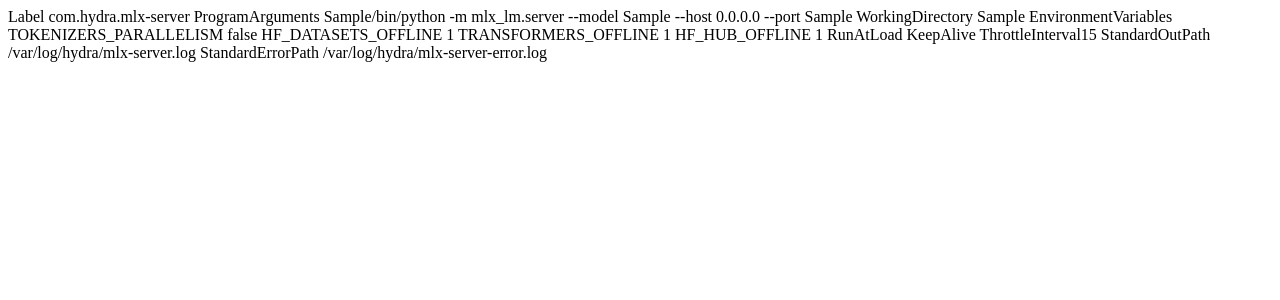
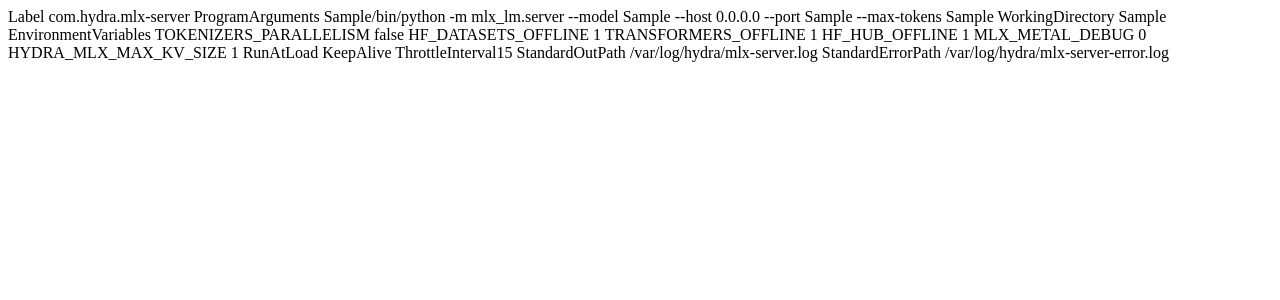
Before and after one commit to hellodk/vllm, a Python web app: template ansible/roles/llm-mlx/templates/com.hydra.mlx-server.plist.j2 in a window 1280 px wide. Shown: the top 300 px of the page. Run offline with Jinja, Linux system fonts and the light colour scheme; the template is opened without the code that fills it: most values are stand-ins (such as "Sample title", 1, 10 or a date in 2020).

Commit message:
feat(llm-mlx): add memory/context guardrails to reduce Metal OOM SIGABRT
Co-authored-by: Cursor <cursoragent@cursor.com>

```diff
--- a/ansible/roles/llm-mlx/templates/com.hydra.mlx-server.plist.j2
+++ b/ansible/roles/llm-mlx/templates/com.hydra.mlx-server.plist.j2
@@ -22,6 +22,8 @@
     <string>0.0.0.0</string>
     <string>--port</string>
     <string>{{ mlx_port }}</string>
+    <string>--max-tokens</string>
+    <string>{{ mlx_max_tokens }}</string>
   </array>
 
   <key>WorkingDirectory</key>
@@ -37,6 +39,10 @@
     <string>1</string>
     <key>HF_HUB_OFFLINE</key>
     <string>1</string>
+    <key>MLX_METAL_DEBUG</key>
+    <string>0</string>
+    <key>HYDRA_MLX_MAX_KV_SIZE</key>
+    <string>{{ mlx_max_kv_size }}</string>
   </dict>
 
   <key>RunAtLoad</key><true/>
--- a/ansible/roles/llm-mlx/vars/main.yml
+++ b/ansible/roles/llm-mlx/vars/main.yml
@@ -32,3 +32,8 @@ mlx_vllm_packages:
 mlx_telemetry_packages:
   - "llm-telemetry>=0.1.0"
   - "prometheus-client>=0.20.0"
+
+# OOM guardrails (16 GB M4 — weight ceiling ~9.6 GB, KV budget 3.8–8 GB)
+mlx_max_tokens: 2048          # default per-request output cap
+mlx_max_kv_size: 4096         # rotating KV cache ceiling (tokens)
+mlx_memory_limit_mb: 12000    # MLX wired-memory limit; abort-guard
```
